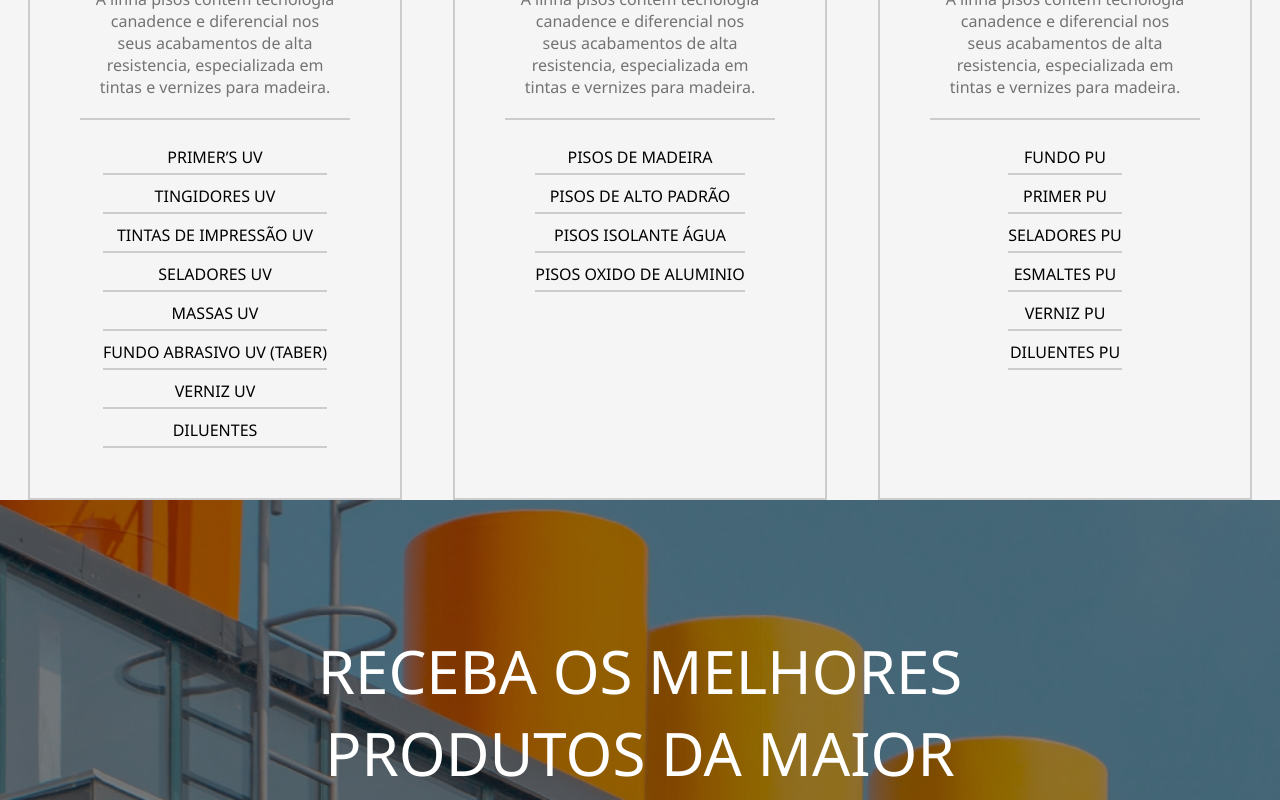
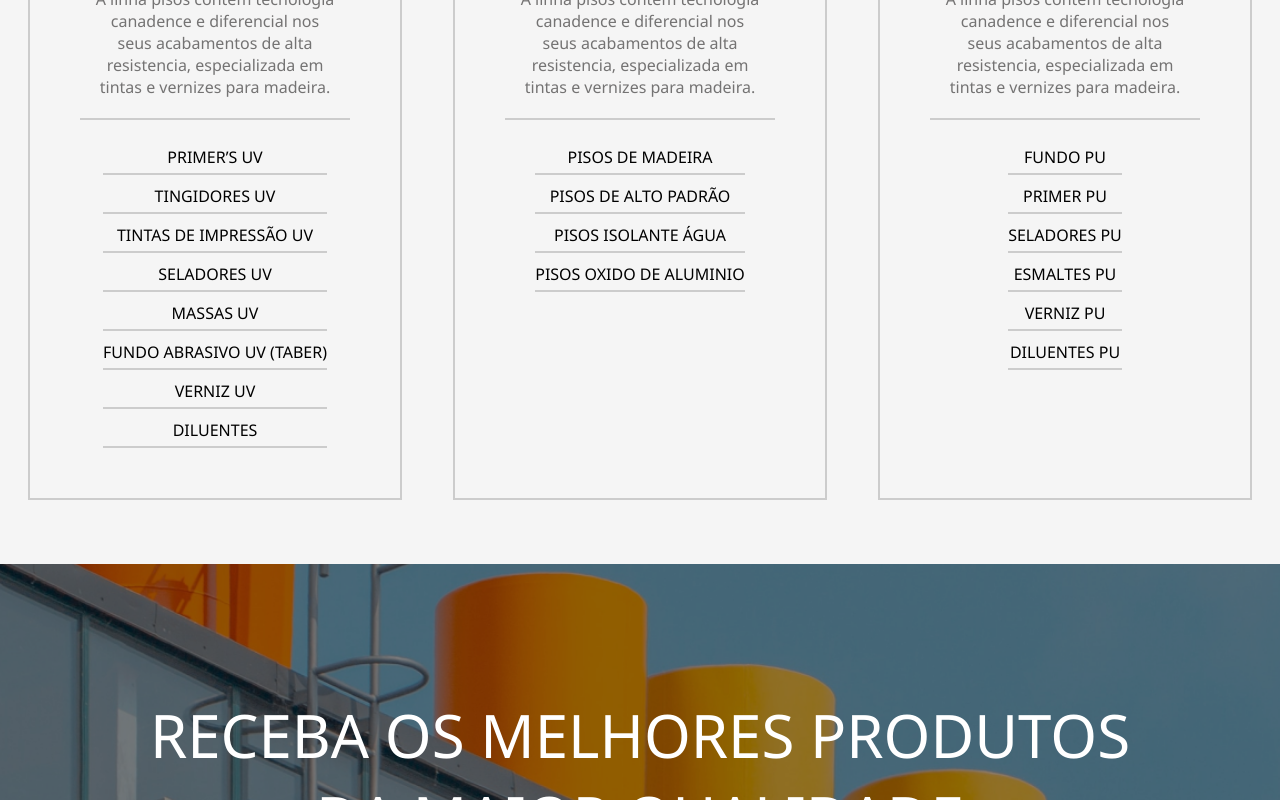
Before and after one commit to FelipeSHenrique/site-ccbcoatings, a React (Create React App) app: page /produtos in a window 1280 px wide. Shown: the part 1527-2327 px from the top of the page. Built offline with nearby package versions, Linux system fonts and the light colour scheme.

Commit message:
modificação na pagina produtos para dispositivos moveis

```diff
--- a/src/components/CardProducts/styles.js
+++ b/src/components/CardProducts/styles.js
@@ -7,6 +7,10 @@ export const Container = styled.div`
     display: flex;
     flex-direction: column;
     align-items: center;
+
+    @media(max-width: 768px){
+      padding: 35px;
+    }
 
     > h2 {
         text-transform: uppercase;
--- a/src/pages/Products/styled.js
+++ b/src/pages/Products/styled.js
@@ -2,6 +2,7 @@ import styled from 'styled-components';
 import LogoFooter from '../../assets/image/LogoFooter.png';
 
 export const Container = styled.div`
+
 
   footer > .gradiente {
     height: inherit;
@@ -11,10 +12,12 @@ export const Container = styled.div`
   }
 
   footer {
+    width: 100%;
     background-image: url(${LogoFooter});
     background-repeat: no-repeat;
     background-size: cover;
     background-position: center center;
+    margin-top: 5%;
   }
 
   .gradiente > h1 {
@@ -24,7 +27,17 @@ export const Container = styled.div`
     margin: 0 auto;
     font-weight: 300;
     color: white;
-    width: 80%;
+
+    @media(max-width: 768px){
+      font-size: 25px;
+      padding: 20px;
+    }
+
+    @media(max-width: 1178px){
+      font-size: 30px;
+      padding: 40px;
+
+    }
 
   }
 
@@ -38,7 +51,6 @@ export const SectionProducts = styled.div`
   flex-direction: column;
   justify-content: center;
   align-items: center;
-
 `;
 
 export const Cards = styled.div`
@@ -49,12 +61,13 @@ export const Cards = styled.div`
 
   @media (max-width: 1178px) {
     grid-template-columns: 1fr 1fr;
-    padding: 0px 2%;
+    padding: 0 2%;
   }
 
   @media (max-width: 768px) {
     grid-template-columns: 1fr;
-    padding: 0px 2%;
+    padding: 0 2%;
+
   }
 `;
 
```
